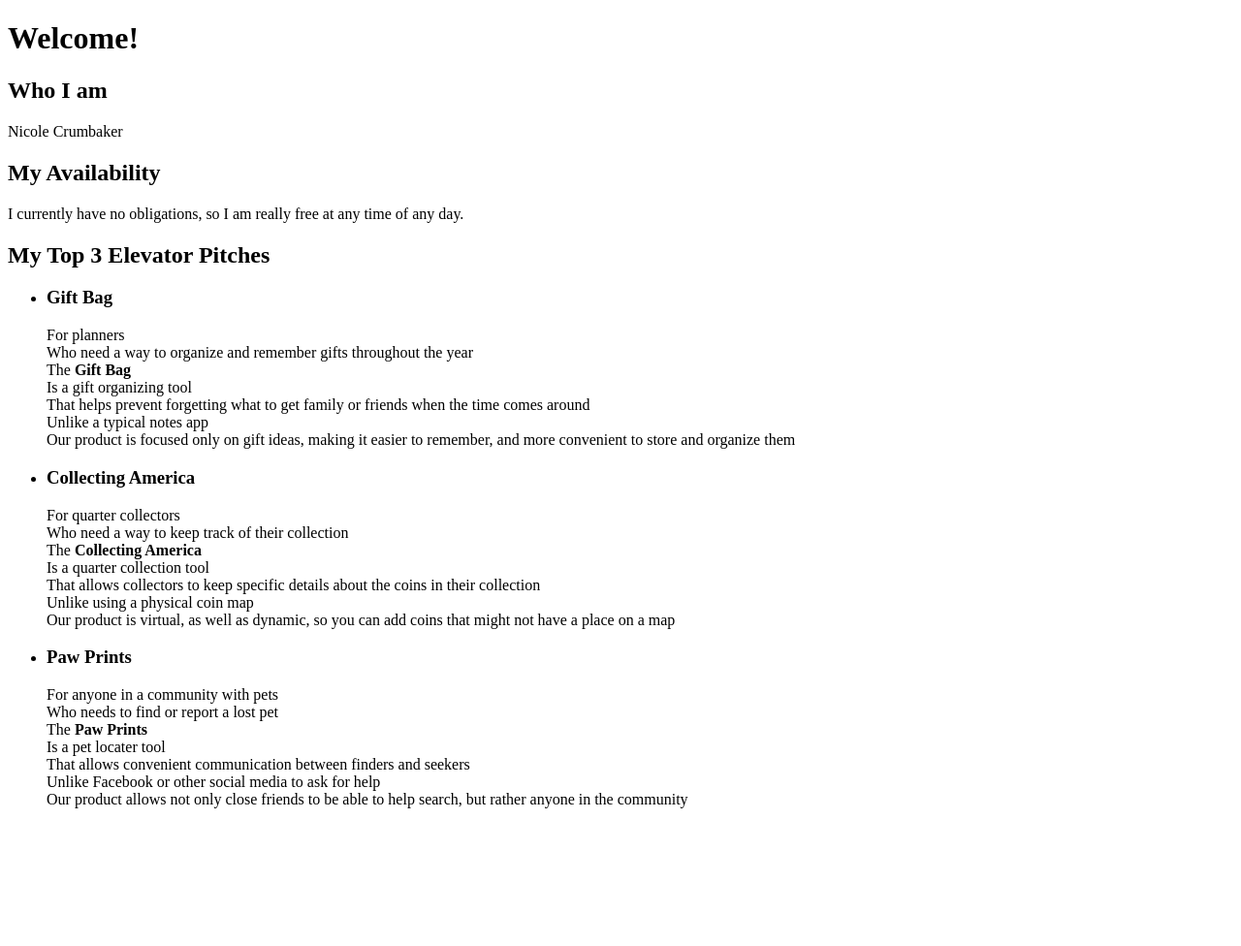
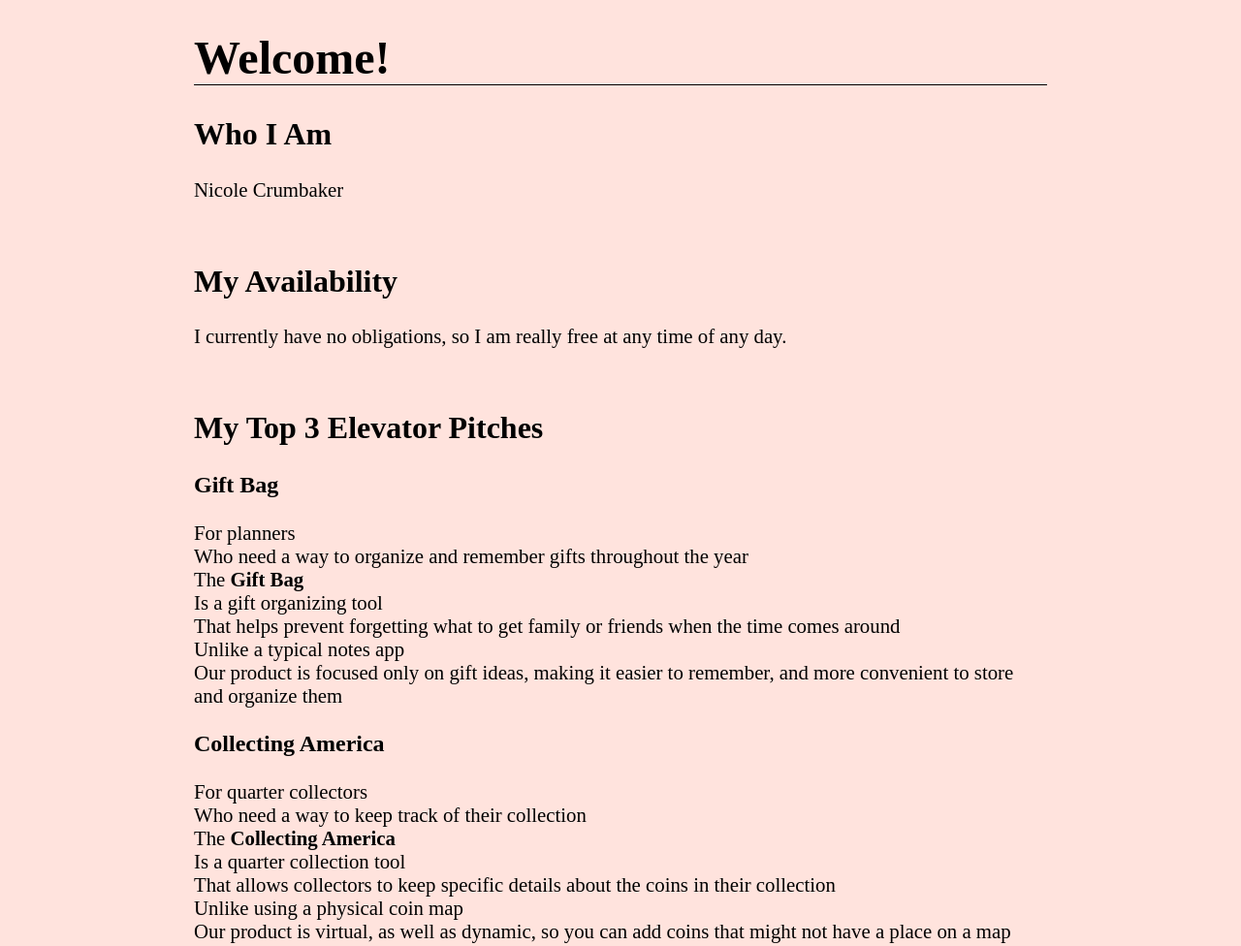
Before and after one commit to nicolejoyc/gitDemonstration, a plain HTML site: page index.html in a window 1280 px wide. Shown: the top 976 px of the page at 97% size. Before the commit the page ends 850 px from the top, so only its background shows below. Drawn offline with Linux system fonts and the light colour scheme.

Commit message:
Add styles to index.html

```diff
--- a/index.html
+++ b/index.html
@@ -3,13 +3,37 @@
   <head>
     <title>Nicole's Page</title>
     <style>
-
+      h1 {
+      font-size: 3rem;
+      border-bottom: 1px solid black;
+      }
+      h2 {
+        font-size: 2rem;
+      }
+      h3 {
+        font-size: 1.5rem;
+      }
+      p {
+        font-size: 1.3rem;
+      }
+      html {
+        width: 70%;
+        margin: 0 auto;
+        background-color: #ffe3dd;
+      }
+      ul {
+        list-style-type: none;
+        padding-left: 0;
+      }
+      section {
+        margin-bottom: 4rem;
+      }
     </style>
   </head>
   <body>
     <h1>Welcome!</h1>
     <section>
-      <h2>Who I am</h2>
+      <h2>Who I Am</h2>
       <p>Nicole Crumbaker</p>
     </section>
     <section>
```
